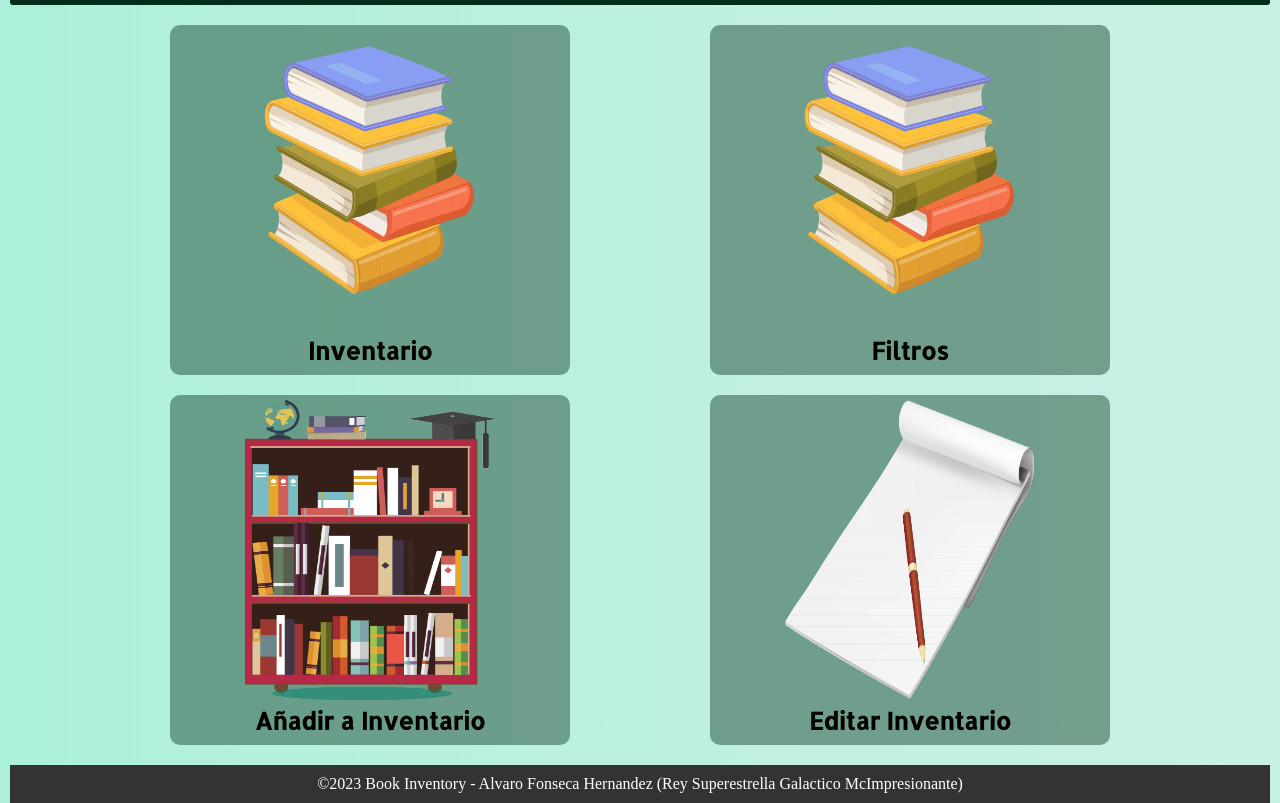
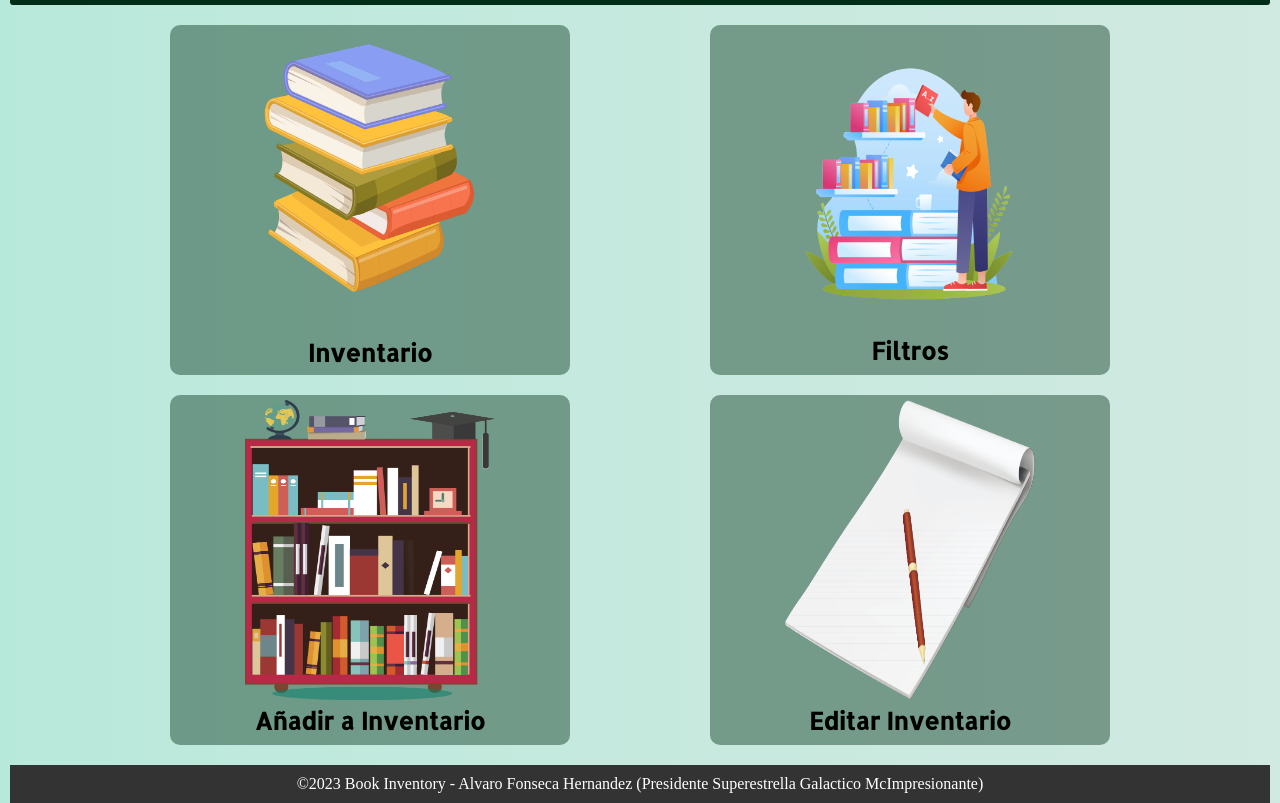
Before and after one commit to AF0ns3ca/PE2-gestorInventario, a plain HTML site: page index.html in a window 1280 px wide. Shown: the part 86-889 px from the top of the page. Drawn offline with Linux system fonts and the light colour scheme.

Commit message:
added inventory page and last img

```diff
--- a/css/styles.css
+++ b/css/styles.css
@@ -1,8 +1,9 @@
 /*Downloaded font added*/
 @font-face {
-    font-family: "Allerta";
-    src: url("/assets/fonts/AllertaStencil/AllertaStencil-Regular.ttf") format("truetype");
-  }
+  font-family: "Allerta";
+  src: url("/assets/fonts/AllertaStencil/AllertaStencil-Regular.ttf")
+    format("truetype");
+}
 
 * {
   margin: 0;
@@ -11,7 +12,7 @@
 }
 
 body {
-  background: linear-gradient(90deg, #aaf0db, 40%, #c9f0e4);
+  background: linear-gradient(90deg, #b7e9da, 40%, #d0e9e1);
 }
 
 .container {
@@ -39,7 +40,7 @@ body {
 
 .up-row,
 .bottom-row {
-    width: 90%;
+  width: 90%;
   display: flex;
   align-items: center;
   justify-content: center;
@@ -68,11 +69,15 @@ h2 {
   padding: 5px;
 }
 
-img {
+.content img {
   width: 250px;
   height: 300px;
+  transition: 1s;
+  &:hover {
+    width: 200px;
+    height: 250px;
+  }
 }
-
 
 footer {
   margin: 10px;
--- a/index.html
+++ b/index.html
@@ -14,27 +14,28 @@
       <div class="content">
         <div class="up-row">
           <div class="inventory">
-            <img src="assets/books.png" class="hvr-curl-bottom-left" alt="" />
+            <a href="inventory.html"><img src="assets/books.png" alt="inventory" /></a>
+
             <h2>Inventario</h2>
           </div>
           <div class="actionFilter">
-            <img src="assets/books.png" alt="" />
+            <img src="assets/filter.png" alt="Filter" />
             <h2>Filtros</h2>
           </div>
         </div>
         <div class="bottom-row">
           <div class="actionAdd">
-            <img src="assets/shelf.png" alt="" />
+            <img src="assets/shelf.png" alt="Add Item" />
             <h2>Añadir a Inventario</h2>
           </div>
           <div class="actionEdit">
-            <img src="assets/edit.png" alt="" />
+            <img src="assets/edit.png" alt="Edit Item" />
             <h2>Editar Inventario</h2>
           </div>
         </div>
       </div>
         <footer>
-            <p>&copy;2023 Book Inventory - Alvaro Fonseca Hernandez (Rey Superestrella Galactico McImpresionante)</p>
+            <p>&copy;2023 Book Inventory - Alvaro Fonseca Hernandez (Presidente Superestrella Galactico McImpresionante)</p>
         </footer>
     </div>
   </body>
```
Also changed, not shown: inventory.html (added, +11 -0 lines), assets/filter.png (added).
